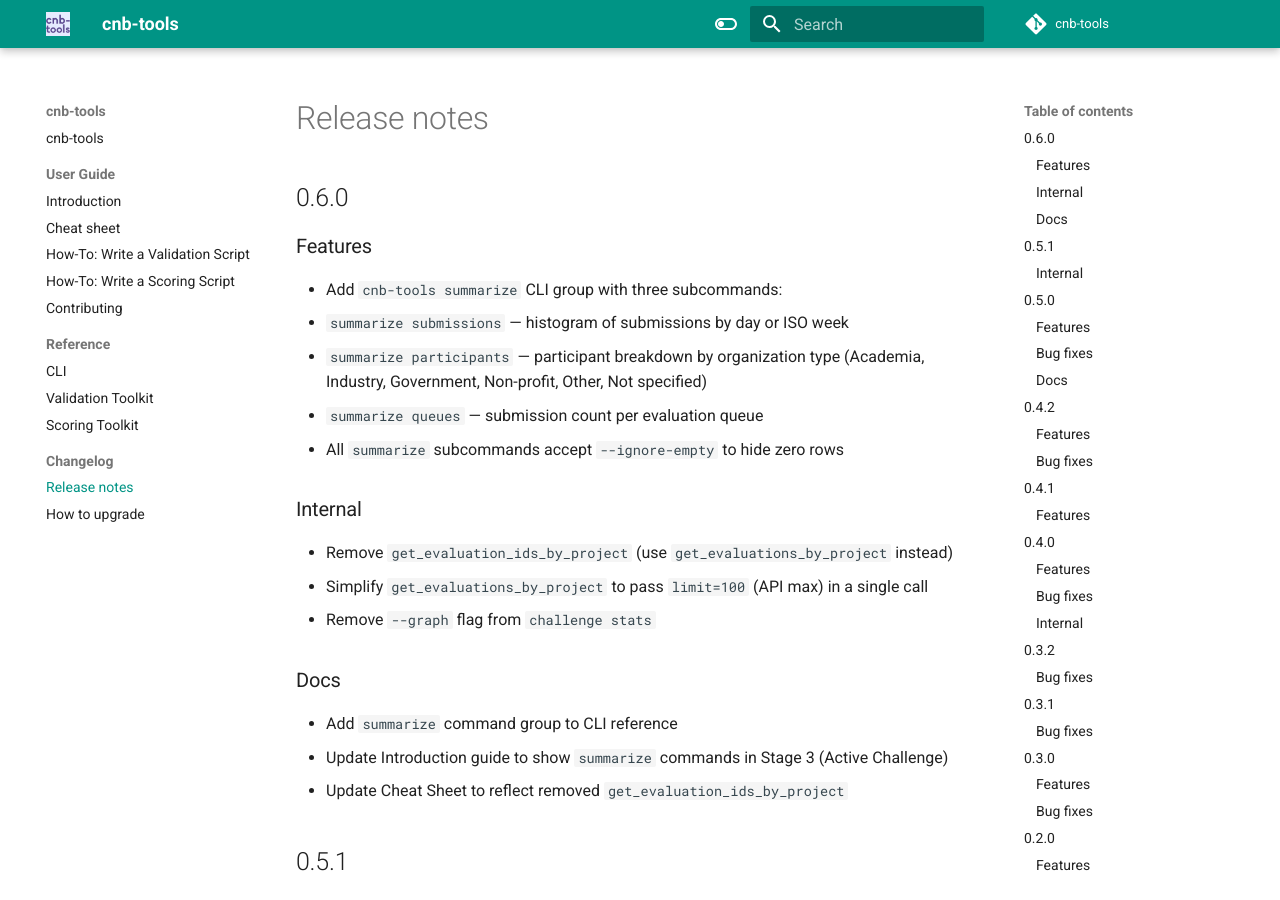
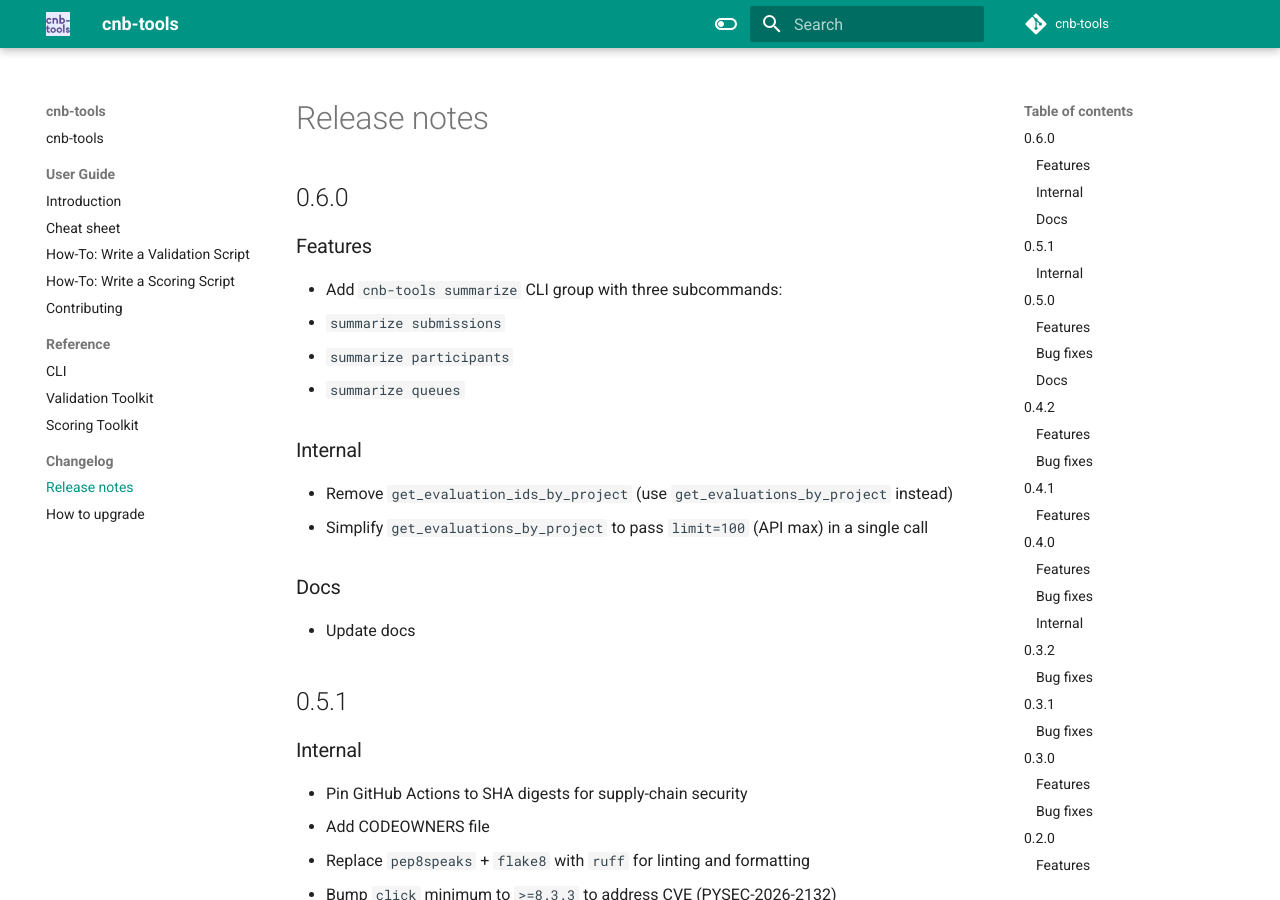
Before and after one commit to Sage-Bionetworks-Challenges/cnb-tools, an MkDocs documentation site: the page built from docs/changelog/release-notes.md, in a window 1280 px wide and 900 px high. Built offline with MkDocs 1.6.1 and Material for MkDocs 9.7.7, drawn with Linux system fonts in a browser that asks for light colours; comment, search, counter and statistics services are not loaded.

Commit message:
update changelog

```diff
--- a/docs/changelog/release-notes.md
+++ b/docs/changelog/release-notes.md
@@ -2,20 +2,16 @@
 
 ### Features
 - Add `cnb-tools summarize` CLI group with three subcommands:
-  - `summarize submissions` — histogram of submissions by day or ISO week
-  - `summarize participants` — participant breakdown by organization type (Academia, Industry, Government, Non-profit, Other, Not specified)
-  - `summarize queues` — submission count per evaluation queue
-- All `summarize` subcommands accept `--ignore-empty` to hide zero rows
+  - `summarize submissions`
+  - `summarize participants`
+  - `summarize queues`
 
 ### Internal
 - Remove `get_evaluation_ids_by_project` (use `get_evaluations_by_project` instead)
 - Simplify `get_evaluations_by_project` to pass `limit=100` (API max) in a single call
-- Remove `--graph` flag from `challenge stats`
 
 ### Docs
-- Add `summarize` command group to CLI reference
-- Update Introduction guide to show `summarize` commands in Stage 3 (Active Challenge)
-- Update Cheat Sheet to reflect removed `get_evaluation_ids_by_project`
+- Update docs
 
 ## 0.5.1
 
```
